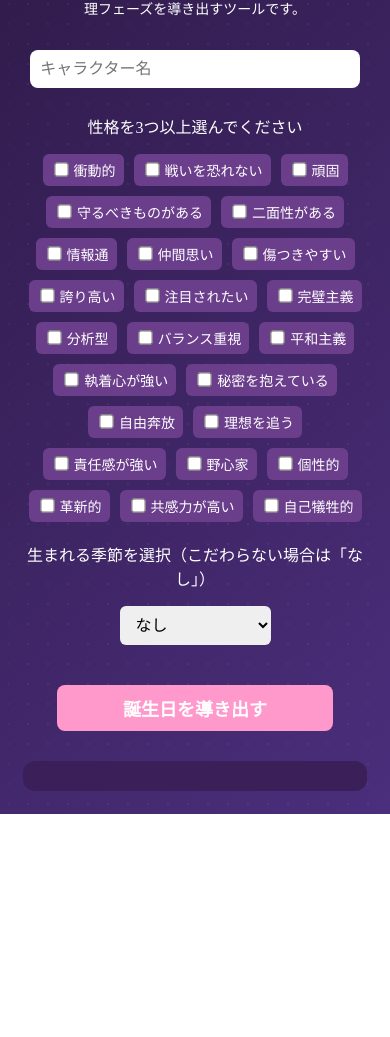
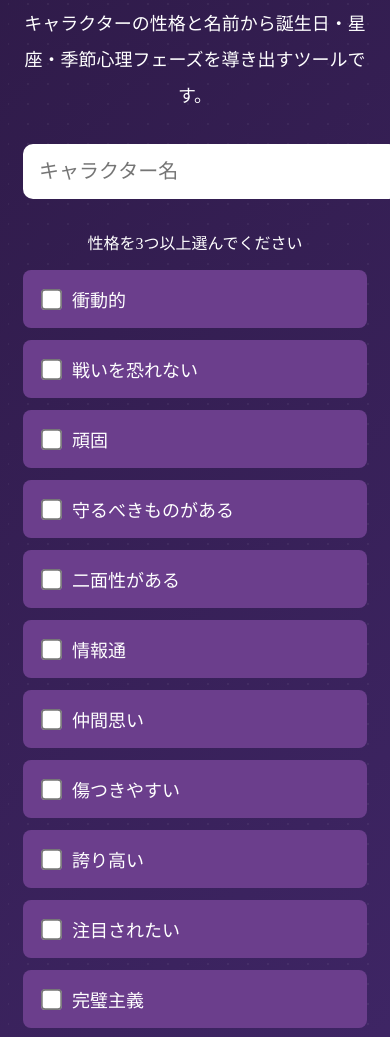
Before and after one commit to star-creater-bonbon/charatan, a plain HTML site: page index.html in a window 390 px wide. Shown: the part 144-1181 px from the top of the page. Before the commit the page ends 958 px from the top, so only its background shows below. Drawn offline with Linux system fonts and the light colour scheme.

Commit message:
Update index.html

```diff
--- a/index.html
+++ b/index.html
@@ -21,7 +21,7 @@ body {
   text-align: center;
   padding: 30px;
   position: relative;
-  overflow: hidden;
+  overflow-x: hidden; /* 横スクロール禁止 */
   min-height: 100vh;
 }
 
@@ -35,47 +35,181 @@ body::after {
   animation: sparkle 10s linear infinite;
   z-index:0;
 }
-@keyframes sparkle { 0%{background-position:0 0;} 100%{background-position:100px 100px;} }
-
-.container { max-width: 800px; margin:auto; position: relative; z-index:1; }
+
+@keyframes sparkle {
+  0% { background-position:0 0; }
+  100% { background-position:100px 100px; }
+}
+
+.container {
+  max-width: 800px;
+  margin: auto;
+  position: relative;
+  z-index:1;
+}
 
 h1 {
   font-family: 'Baloo 2', cursive;
-  font-size:56px;
-  margin-bottom:10px;
-  color:#ff77cc;
+  font-size: 56px;
+  margin-bottom: 10px;
+  color: #ff77cc;
   text-shadow: 2px 2px 8px #55297a;
 }
-p.description { font-size:16px; margin-bottom:30px; line-height:1.5; }
-input[type=text] { padding:10px; font-size:16px; width:60%; border-radius:8px; border:none; margin-bottom:10px; }
-.characteristics { display:flex; flex-wrap:wrap; justify-content:center; gap:10px; margin-bottom:20px; }
-.characteristics label { background:#6b3e8c; padding:8px 12px; border-radius:6px; cursor:pointer; user-select:none; transition:0.2s; }
-.characteristics input[type=checkbox] { margin-right:6px; transform:scale(1.1); }
-.characteristics label:hover { background:#8251b5; }
-select { padding:10px 12px; font-size:16px; border-radius:6px; border:none; margin-bottom:20px; }
-button { margin-top:20px; padding:12px 24px; background:#ff99cc; color:#ffffff; font-weight:bold; border:none; border-radius:8px; cursor:pointer; font-size:16px; transition:0.2s; }
-button:hover { background:#ffb3dd; }
-
-.result { margin-top:30px; padding:25px; background:#3b1f58; border-radius:12px; text-align:left; line-height:1.6; }
-.result h2 { text-align:center; color:#ff77cc; margin-bottom:15px; text-shadow: 1px 1px 5px #55297a; }
-.result .info { display:flex; justify-content:space-around; flex-wrap:wrap; font-weight:bold; margin-bottom:15px; }
-.result .info div { background:#55297a; padding:10px 15px; border-radius:8px; margin:5px; }
-.result .phase { font-style:italic; color:#a0c4ff; }
-.result .light { color:#a0ffb0; margin-top:12px; }
-.result .dark { color:#ff8080; margin-top:8px; }
-.result .share { display:block; margin-top:20px; text-align:center; background:#ff77cc; color:white; padding:10px 16px; border-radius:8px; text-decoration:none; font-weight:bold; transition:0.2s; }
-.result .share:hover { background:#ff99cc; }
-
-/* --- レスポンシブ --- */
+
+p.description {
+  font-size: 16px;
+  margin-bottom: 30px;
+  line-height: 1.5;
+}
+
+input[type=text], select {
+  padding: 12px;
+  font-size: 18px;
+  width: 100%; /* 画面幅いっぱい */
+  border-radius: 10px;
+  border: none;
+  margin-bottom: 15px;
+}
+
+.characteristics {
+  display: flex;
+  flex-direction: column; /* 縦並びに変更 */
+  align-items: stretch;
+  gap: 12px;
+  margin-bottom: 25px;
+}
+
+.characteristics label {
+  background: #6b3e8c;
+  padding: 14px 16px;
+  border-radius: 8px;
+  cursor: pointer;
+  user-select: none;
+  transition: 0.2s;
+  display: flex;
+  align-items: center;
+}
+
+.characteristics input[type=checkbox] {
+  margin-right: 12px;
+  transform: scale(1.5);
+}
+
+.characteristics label:hover {
+  background: #8251b5;
+}
+
+button {
+  margin-top: 25px;
+  padding: 18px 0;
+  background: #ff99cc;
+  color: #ffffff;
+  font-weight: bold;
+  border: none;
+  border-radius: 10px;
+  cursor: pointer;
+  font-size: 22px;
+  width: 100%; /* 画面幅いっぱい */
+  transition: 0.2s;
+}
+
+button:hover {
+  background: #ffb3dd;
+}
+
+.result {
+  margin-top: 30px;
+  padding: 25px;
+  background: #3b1f58;
+  border-radius: 12px;
+  text-align: left;
+  line-height: 2.0;
+}
+
+.result h2 {
+  text-align: center;
+  color: #ff77cc;
+  margin-bottom: 20px;
+  text-shadow: 1px 1px 5px #55297a;
+}
+
+.result .info {
+  display: flex;
+  flex-direction: column; /* 縦並び */
+  align-items: stretch;
+  font-weight: bold;
+  margin-bottom: 20px;
+  gap: 12px;
+}
+
+.result .info div {
+  background: #55297a;
+  padding: 16px 20px;
+  border-radius: 10px;
+}
+
+.result .phase {
+  font-style: italic;
+  color: #a0c4ff;
+}
+
+.result .light {
+  color: #a0ffb0;
+  margin-top: 15px;
+}
+
+.result .dark {
+  color: #ff8080;
+  margin-top: 15px;
+}
+
+.result .share {
+  display: block;
+  margin-top: 25px;
+  text-align: center;
+  background: #ff77cc;
+  color: white;
+  padding: 16px 20px;
+  border-radius: 10px;
+  text-decoration: none;
+  font-weight: bold;
+  font-size: 20px;
+  transition: 0.2s;
+}
+
+.result .share:hover {
+  background: #ff99cc;
+}
+
+/* --- 完全スマホ最適化 --- */
 @media (max-width: 600px) {
-  body { padding:15px; }
-  h1 { font-size:36px; }
-  p.description { font-size:14px; }
-  input[type=text] { width:90%; font-size:16px; }
-  button { width:80%; font-size:18px; padding:10px 0; }
-  .characteristics label { font-size:14px; padding:6px 8px; }
-  .result { padding:15px; font-size:14px; }
-  .result .info { flex-direction:column; align-items:center; }
+  body { padding: 25px 15px; }
+
+  h1 { font-size: 42px; }
+  p.description { font-size: 18px; line-height: 2.0; }
+
+  input[type=text], select {
+    font-size: 20px;
+    padding: 16px;
+  }
+
+  .characteristics label {
+    font-size: 18px;
+    padding: 16px 18px;
+  }
+
+  .characteristics input[type=checkbox] {
+    transform: scale(1.6);
+    margin-right: 14px;
+  }
+
+  button { font-size: 22px; padding: 20px 0; }
+
+  .result { font-size: 18px; line-height: 2.0; padding: 25px; }
+
+  .result .info div { padding: 18px 20px; }
+
+  .result .share { font-size: 22px; padding: 18px 22px; }
 }
 </style>
 </head>
```
